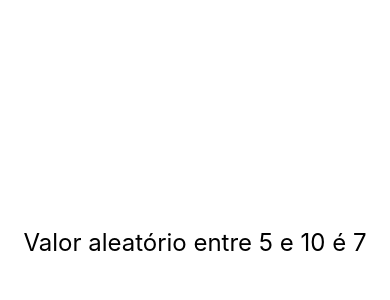
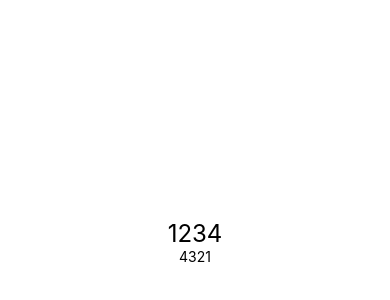
Before and after one commit to leohenriq/AprendizadoReactNative, a React Native app in the folder Exercicios/: screen / in a window 390 px wide. Shown: the part 180-480 px from the top of the page. Built offline with nearby package versions, Linux system fonts and the light colour scheme.

Commit message:
react fragments

```diff
--- a/Exercicios/src/App.js
+++ b/Exercicios/src/App.js
@@ -1,12 +1,14 @@
 import React from 'react';
 import {View, StyleSheet} from 'react-native';
-import Aleatorio from './components/Aleatorio';
+import Titulo from './components/Titulo';
+// import Aleatorio from './components/Aleatorio';
 // import Primeiro from './components/Primeiro';
 // import CompPadrao, {Comp1, Comp2} from './components/Multi';
-import MinMax from './components/MinMax';
+// import MinMax from './components/MinMax';
 export default () => (
   <View style={style.App}>
-    <Aleatorio min={5} max={10} />
+    <Titulo principal="1234" secundario="4321" />
+    {/* <Aleatorio min={5} max={10} /> */}
     {/* EXPLICAÇÃO:
     passando entre {} é entendido como JS
     portanto, o texto 3 dentro das chaves se torna
--- /dev/null
+++ b/Exercicios/src/components/Titulo.js
@@ -0,0 +1,10 @@
+import React, {Fragment} from 'react';
+import {Text} from 'react-native';
+import Estilo from './estilo';
+
+export default (props) => (
+  <Fragment>
+    <Text style={Estilo.txtG}>{props.principal}</Text>
+    <Text>{props.secundario}</Text>
+  </Fragment>
+);
```
